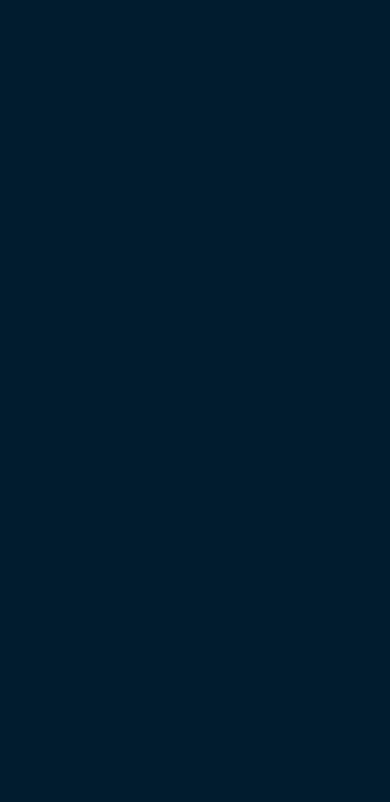
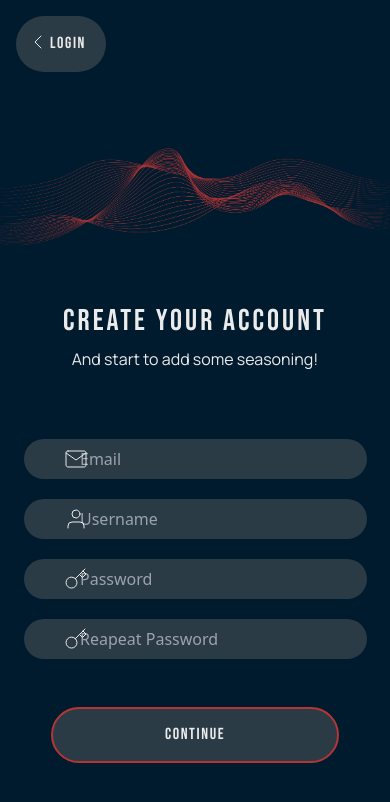
Before and after one commit to edgarleon93/Season, a React (Vite) app in the folder front/: page /register in a window 390 px wide. Before the commit this address had no page. Shown: the top 802 px of the page. Built offline with nearby package versions, Linux system fonts and the light colour scheme.

Commit message:
add responsive register page need to fix icon bug

```diff
--- a/front/src/components/Inputs/Input.tsx
+++ b/front/src/components/Inputs/Input.tsx
@@ -23,12 +23,12 @@ const Input: React.FC<InputProps> = ({ placeholder, variant }) => {
     );
   } else if (variant === 'email') {
     return (
-      <div className="relative  grid justify-items-end">
+      <div className="relative">
         <input
           className="bg-backtext w-78 rounded-3xl px-14 py-2 text-white outline-none"
           placeholder={placeholder}
         />
-        <div className="absolute left-2 top-1/2 ml-3 -translate-y-1/2 transform">
+        <div className="absolute left-2 top-1/2 ml-8 -translate-y-1/2 transform">
           <Mail className=" stroke-1 text-white" />
         </div>
       </div>
--- a/front/src/main.tsx
+++ b/front/src/main.tsx
@@ -13,6 +13,7 @@ import IconBUtton from './components/Buttons/IconButton';
 import Input from './components/Inputs/Input';
 import TweetBox from './components/TweetBox';
 import SignIn from './components/SignIn/SignIn';
+import Register from './page/register';
 
 import FirstPage from './page/firstPage';
 
@@ -40,6 +41,7 @@ ReactDOM.createRoot(document.getElementById('root') as HTMLElement).render(
         <Route path="/FirstPAge" element={<FirstPage />} />
 
         <Route path="/Publication" element={<Publication />} />
+        <Route path="/register" element={<Register />} />
       </Routes>
     </BrowserRouter>
   </React.StrictMode>,
--- a/front/src/page/firstPage.tsx
+++ b/front/src/page/firstPage.tsx
@@ -17,10 +17,10 @@ function FirstPage() {
             <h1 className="text-red text-8xl md:text-9xl">Season</h1>
           </div>
           <img className="sm:hidden" src="./img/PPhone.webp" alt="" />
-          <h2 className=" text-center text-3xl tracking-widest text-white md:text-4xl	">
+          <h2 className=" text-center text-3xl tracking-widest text-white md:text-5xl	">
             Add Flavor to your <br /> social media experience.
           </h2>
-          <h2 className="mt-8 text-center text-3xl tracking-widest text-white md:text-4xl	">
+          <h2 className="mt-8 text-center text-3xl tracking-widest text-white md:text-5xl	">
             It's time to spice up <br /> your social life!
           </h2>
           <span className="mt-16 flex justify-center">
--- a/front/src/page/register.tsx
+++ b/front/src/page/register.tsx
@@ -0,0 +1,58 @@
+import React from 'react';
+import { ChevronLeft } from 'react-feather';
+import Button from '~/components/Buttons/Button';
+import Input from '~/components/Inputs/Input';
+
+function Register() {
+  return (
+    <>
+      <div className="sm:flex">
+        <div className="">
+          <img
+            className="hidden h-screen w-[40vw] sm:block"
+            src="./img/BgDesk.png"
+            alt=""
+          />
+        </div>
+        <div className="fixed left-0 top-0 ml-4">
+          <Button variant="secondary">
+            <div className="flex pr-2.5">
+              <ChevronLeft className="mt-1 stroke-1" />
+              Login
+            </div>
+          </Button>
+        </div>
+        <div className="sm:w-[60vw]">
+          <img className="pt-32  sm:hidden" src="./img/PPhone.webp" alt="" />
+          <div className="m-6 py-2">
+            <div className="align-center justify-center text-center">
+              <h2 className="text-3xl text-white sm:mt-36 md:text-5xl">
+                create your account
+              </h2>
+              <p className="text-md mt-2 text-white">And start to add some seasoning! </p>
+              <div className="grid-cols-start mt-12 grid ">
+                <div className="mt-5 flex-row">
+                  <Input variant="email" placeholder="Email" />
+                </div>
+                <div className="mt-5 flex-row">
+                  <Input variant="username" placeholder="Username" />
+                </div>
+                <div className="mt-5 flex-row">
+                  <Input variant="password" placeholder="Password" />
+                </div>
+                <div className="mt-5 flex-row">
+                  <Input variant="password" placeholder="Reapeat Password" />
+                </div>
+              </div>
+              <div className="flex justify-center">
+                <Button variant="tertiary">Continue</Button>
+              </div>
+            </div>
+          </div>
+        </div>
+      </div>
+    </>
+  );
+}
+
+export default Register;
```
